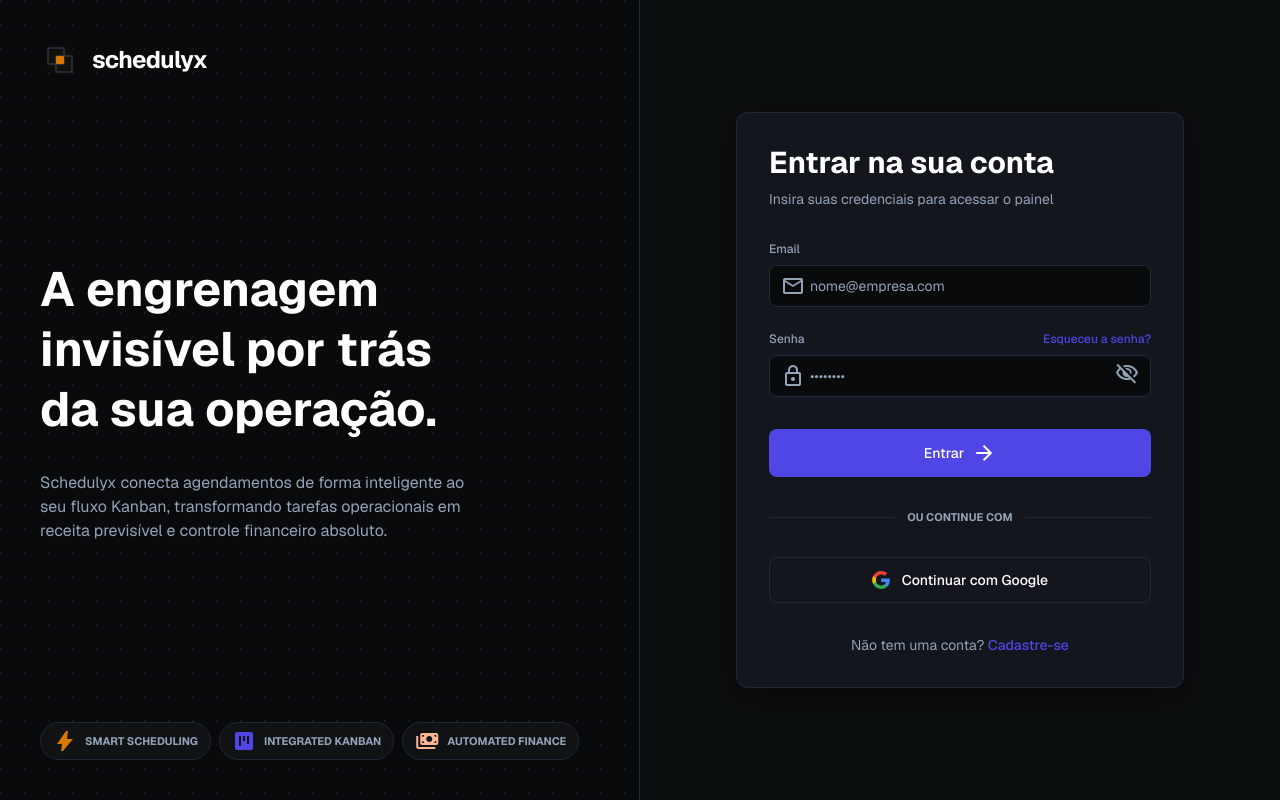
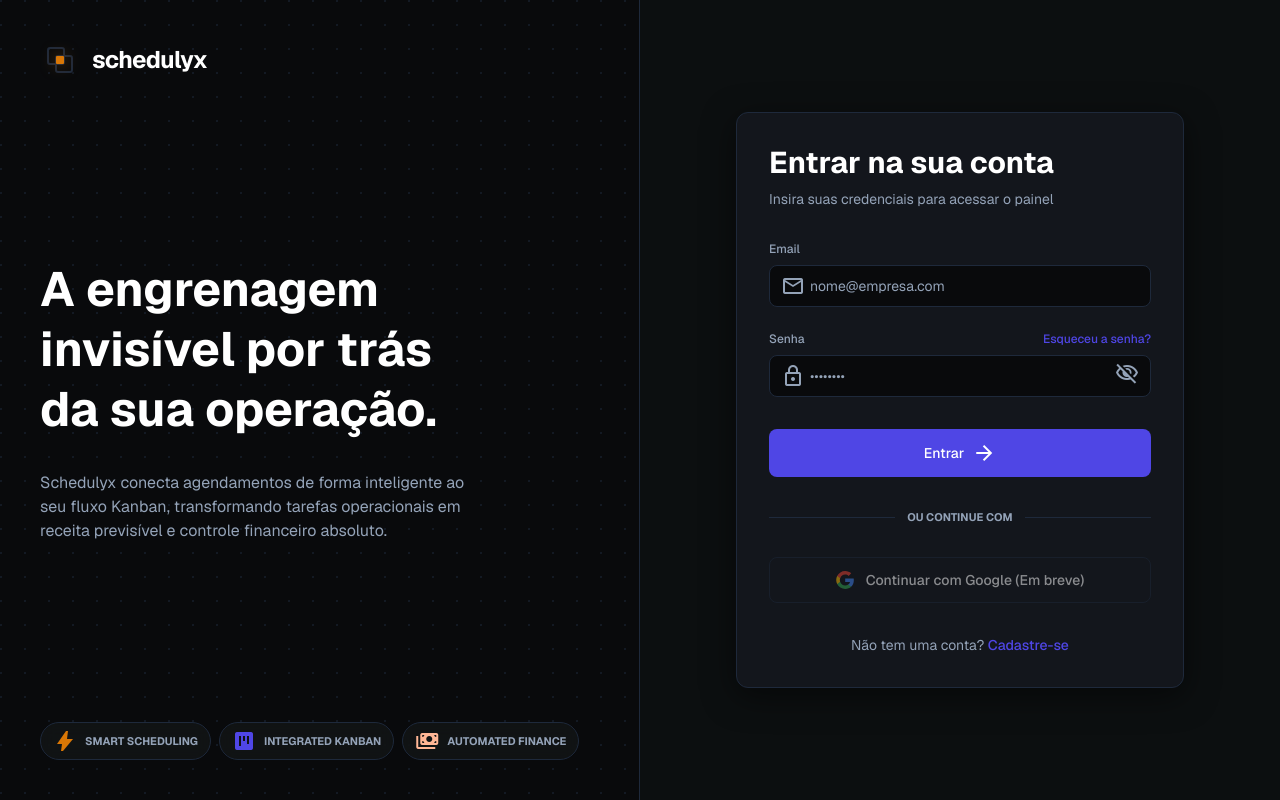
Before and after one commit to ViniciusCarvalho-V-B/schedulyx, a Next.js app in the folder frontend/: page /login in a window 1280 px wide. Built offline with nearby package versions, Linux system fonts and the light colour scheme.

Commit message:
fix: login page cursors and dummy links

```diff
--- a/frontend/src/app/login/page.tsx
+++ b/frontend/src/app/login/page.tsx
@@ -99,7 +99,7 @@ export default async function LoginPage(props: { searchParams: Promise<{ error?:
             <div className="flex flex-col gap-2">
               <div className="flex justify-between items-center">
                 <label className="text-xs font-medium text-text-muted" htmlFor="password">Senha</label>
-                <Link className="text-xs font-medium text-primary hover:text-indigo-400 transition-colors" href="#">Esqueceu a senha?</Link>
+                <Link className="text-xs font-medium text-primary hover:text-indigo-400 transition-colors cursor-pointer" href="/login?error=Recuperação+de+senha+disponível+em+breve">Esqueceu a senha?</Link>
               </div>
               <div className="relative">
                 <span className="absolute left-3 top-1/2 -translate-y-1/2 material-symbols-outlined text-text-muted text-[20px]">lock</span>
@@ -111,14 +111,14 @@ export default async function LoginPage(props: { searchParams: Promise<{ error?:
                   required
                   type="password"
                 />
-                <button className="absolute right-3 top-1/2 -translate-y-1/2 text-text-muted hover:text-white transition-colors" type="button">
+                <button className="absolute right-3 top-1/2 -translate-y-1/2 text-text-muted hover:text-white transition-colors cursor-pointer" type="button">
                   <span className="material-symbols-outlined text-[20px]">visibility_off</span>
                 </button>
               </div>
             </div>
 
             {/* Submit Button */}
-            <button className="w-full btn-primary hover:bg-inverse-primary text-white text-sm font-medium rounded-lg py-3 flex items-center justify-center gap-2 transition-colors mt-2" type="submit">
+            <button className="w-full btn-primary hover:bg-inverse-primary text-white text-sm font-medium rounded-lg py-3 flex items-center justify-center gap-2 transition-colors mt-2 cursor-pointer" type="submit">
               Entrar
               <span className="material-symbols-outlined text-[18px]">arrow_forward</span>
             </button>
@@ -132,7 +132,7 @@ export default async function LoginPage(props: { searchParams: Promise<{ error?:
           </div>
 
           {/* SSO */}
-          <button className="w-full bg-transparent border border-border hover:bg-surface-container-high hover:border-border-bright text-white text-sm font-medium rounded-lg py-3 flex items-center justify-center gap-3 transition-colors" type="button">
+          <button className="w-full bg-transparent border border-border text-white text-sm font-medium rounded-lg py-3 flex items-center justify-center gap-3 transition-colors cursor-not-allowed opacity-50" type="button" disabled>
             <svg height="18" viewBox="0 0 24 24" width="18" xmlns="http://www.w3.org/2000/svg">
               <g transform="matrix(1, 0, 0, 1, 27.009001, -39.238998)">
                 <path d="M -3.264 51.509 C -3.264 50.719 -3.334 49.969 -3.454 49.239 L -14.754 49.239 L -14.754 53.749 L -8.284 53.749 C -8.574 55.229 -9.424 56.479 -10.684 57.329 L -10.684 60.329 L -6.824 60.329 C -4.564 58.239 -3.264 55.159 -3.264 51.509 Z" fill="#4285F4"></path>
@@ -141,12 +141,12 @@ export default async function LoginPage(props: { searchParams: Promise<{ error?:
                 <path d="M -14.754 43.989 C -12.984 43.989 -11.404 44.599 -10.154 45.789 L -6.734 42.369 C -8.804 40.429 -11.514 39.239 -14.754 39.239 C -19.444 39.239 -23.494 41.939 -25.464 45.859 L -21.484 48.949 C -20.534 46.099 -17.884 43.989 -14.754 43.989 Z" fill="#EA4335"></path>
               </g>
             </svg>
-            Continuar com Google
+            Continuar com Google (Em breve)
           </button>
 
           {/* Signup Link */}
           <p className="text-center text-text-muted text-sm">
-            Não tem uma conta? <button type="submit" formAction={signup} className="text-primary hover:underline font-medium">Cadastre-se</button>
+            Não tem uma conta? <button type="submit" formAction={signup} className="text-primary hover:underline font-medium cursor-pointer">Cadastre-se</button>
           </p>
 
         </div>
```
